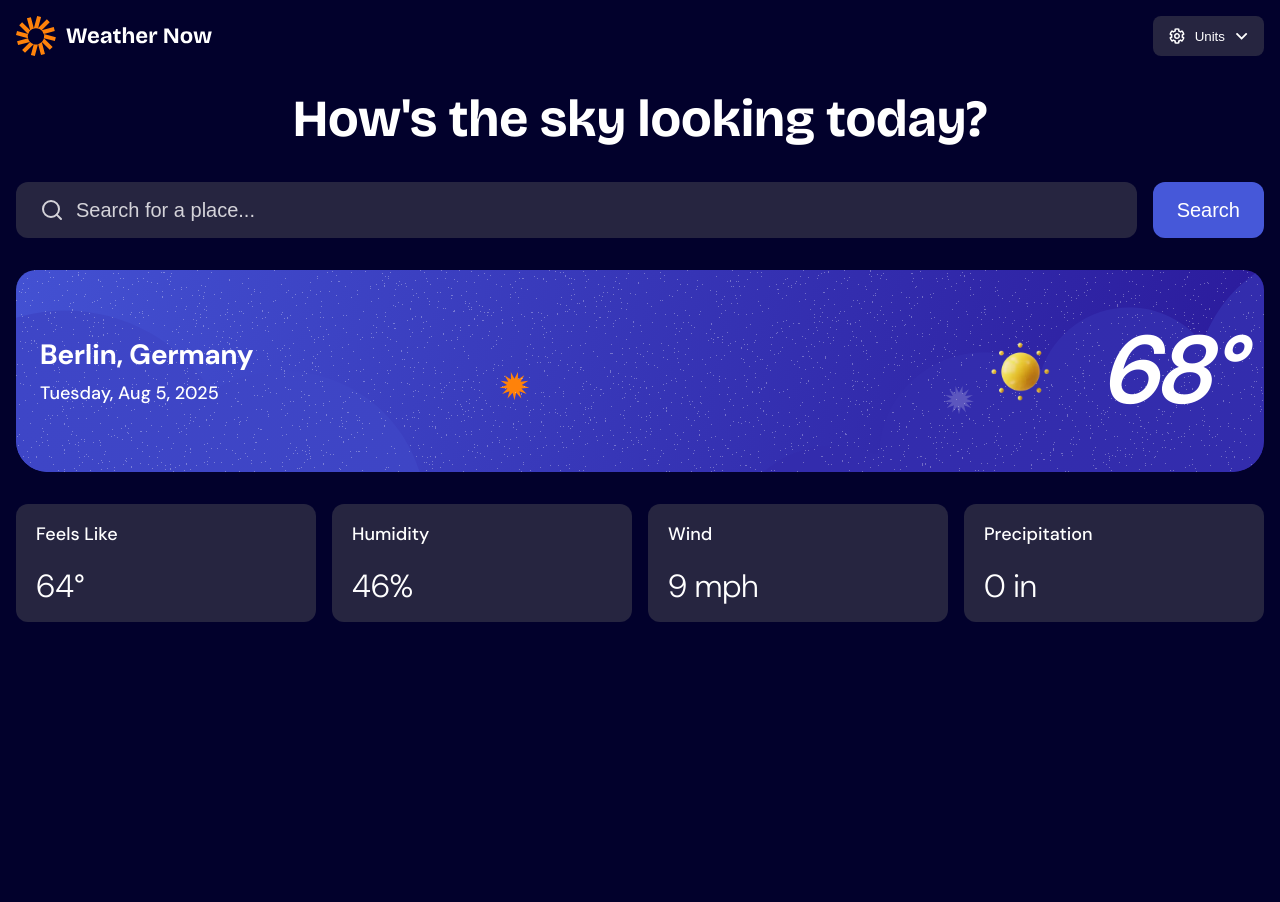
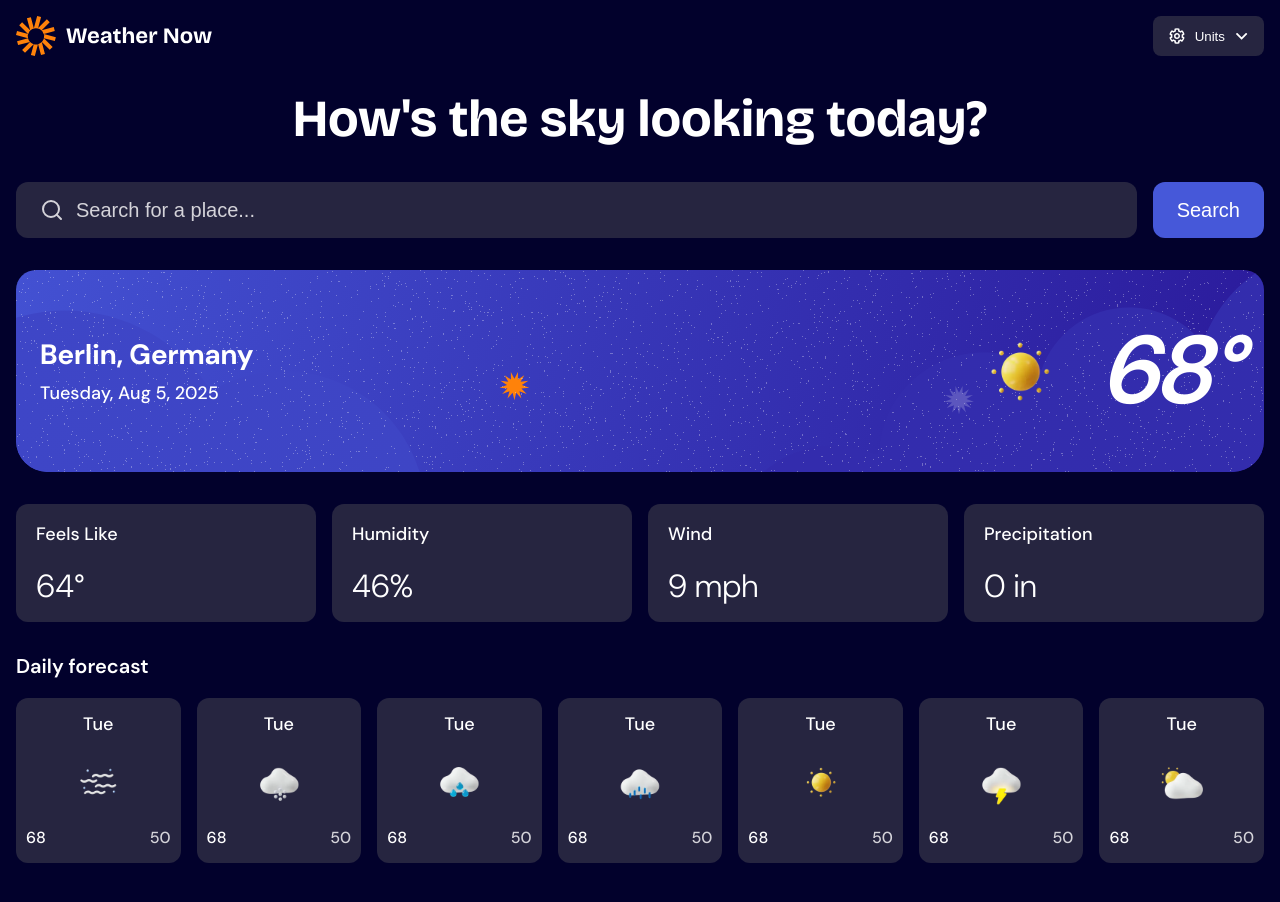
Before and after one commit to ahndrou/weather-app, a React (Vite) app: page / in a window 1280 px wide. Shown: the top 902 px of the page. Before the commit the page ends 800 px from the top, so only its background shows below. Built offline with nearby package versions, Linux system fonts and the light colour scheme.

Commit message:
add markup and styling for DailyForecastGroup section.

```diff
--- /dev/null
+++ b/src/components/DailyForecast.tsx
@@ -0,0 +1,83 @@
+import styled from "styled-components";
+import drizzleIconSrc from "../assets/images/icon-drizzle.webp";
+import fogIconSrc from "../assets/images/icon-fog.webp";
+import overcastIconSrc from "../assets/images/icon-overcast.webp";
+import partlyCloudyIconSrc from "../assets/images/icon-partly-cloudy.webp";
+import rainIconSrc from "../assets/images/icon-rain.webp";
+import snowIconSrc from "../assets/images/icon-snow.webp";
+import stormIconSrc from "../assets/images/icon-storm.webp";
+import sunnyIconSrc from "../assets/images/icon-sunny.webp";
+import { textPreset6, textPreset7 } from "./GlobalStyles";
+
+const ICONS = {
+  drizzle: drizzleIconSrc,
+  fog: fogIconSrc,
+  overcast: overcastIconSrc,
+  partlyCloudy: partlyCloudyIconSrc,
+  rain: rainIconSrc,
+  snow: snowIconSrc,
+  storm: stormIconSrc,
+  sunny: sunnyIconSrc,
+} as const;
+
+type Forecast = keyof typeof ICONS;
+
+type DailyForecastProps = {
+  day: string;
+  forecast: Forecast;
+  high: number;
+  low: number;
+};
+
+export default function DailyForecast({
+  day,
+  forecast,
+  high,
+  low,
+}: DailyForecastProps) {
+  const iconSrc = ICONS[forecast];
+
+  return (
+    <Wrapper>
+      <Day>{day}</Day>
+      <WeatherIcon src={iconSrc} />
+      <TempGroup>
+        <TempHigh>{high}</TempHigh>
+        <TempLow>{low}</TempLow>
+      </TempGroup>
+    </Wrapper>
+  );
+}
+
+const Wrapper = styled.div`
+  display: flex;
+  flex-direction: column;
+  align-items: center;
+  gap: 16px;
+  background-color: var(--clr-neutral-800);
+  border-radius: 12px;
+  padding: 16px 10px;
+`;
+
+const Day = styled.h3`
+  ${textPreset6}
+`;
+
+const WeatherIcon = styled.img`
+  width: 60px;
+`;
+
+const TempGroup = styled.div`
+  display: flex;
+  justify-content: space-between;
+  width: 100%;
+`;
+
+const TempHigh = styled.span`
+  ${textPreset7}
+`;
+
+const TempLow = styled.span`
+  ${textPreset7}
+  color: var(--clr-neutral-200);
+`;
--- /dev/null
+++ b/src/components/DailyForecastGroup.tsx
@@ -0,0 +1,32 @@
+import styled from "styled-components";
+import DailyForecast from "./DailyForecast";
+import { textPreset5 } from "./GlobalStyles";
+
+export default function DailyForecastGroup() {
+  return (
+    <div>
+      <Heading>Daily forecast</Heading>
+      <ForecastGroup>
+        <DailyForecast day="Tue" forecast={"fog"} high={68} low={50} />
+        <DailyForecast day="Tue" forecast={"snow"} high={68} low={50} />
+        <DailyForecast day="Tue" forecast={"rain"} high={68} low={50} />
+        <DailyForecast day="Tue" forecast={"drizzle"} high={68} low={50} />
+        <DailyForecast day="Tue" forecast={"sunny"} high={68} low={50} />
+        <DailyForecast day="Tue" forecast={"storm"} high={68} low={50} />
+        <DailyForecast day="Tue" forecast={"partlyCloudy"} high={68} low={50} />
+      </ForecastGroup>
+    </div>
+  );
+}
+
+const Heading = styled.h2`
+  ${textPreset5}
+
+  margin-bottom: ${20 / 16}rem;
+`;
+
+const ForecastGroup = styled.div`
+  display: grid;
+  grid-template-columns: repeat(auto-fit, minmax(${104 / 16}rem, 1fr));
+  gap: 16px;
+`;
--- a/src/components/Page.tsx
+++ b/src/components/Page.tsx
@@ -4,6 +4,7 @@ import SearchForm from "./SearchForm";
 import { textPreset2 } from "./GlobalStyles";
 import WeatherInfoBanner from "./WeatherTodayBanner";
 import WeatherTodayDetails from "./WeatherTodayDetails";
+import DailyForecastGroup from "./DailyForecastGroup";
 
 export default function Page() {
   return (
@@ -14,6 +15,7 @@ export default function Page() {
         <SearchForm />
         <WeatherInfoBanner />
         <WeatherTodayDetails />
+        <DailyForecastGroup />
       </Main>
     </Wrapper>
   );
```
